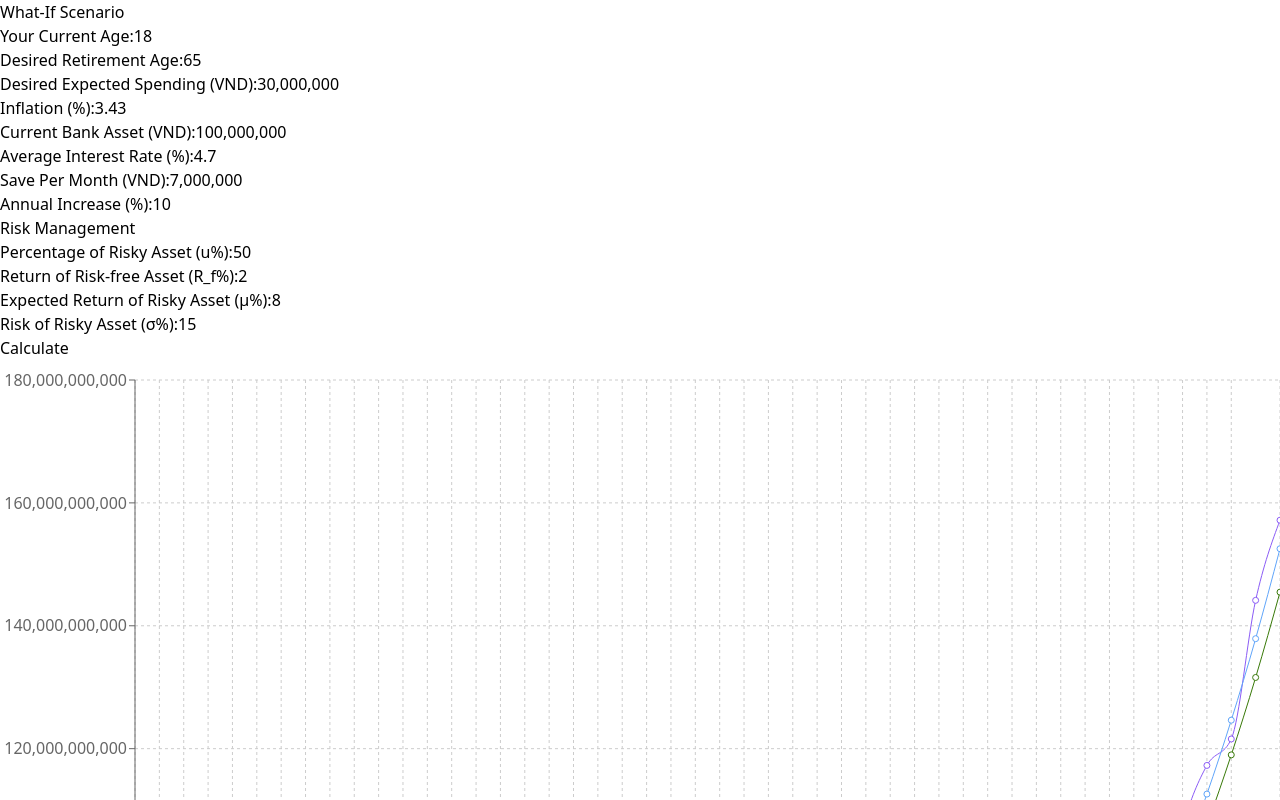
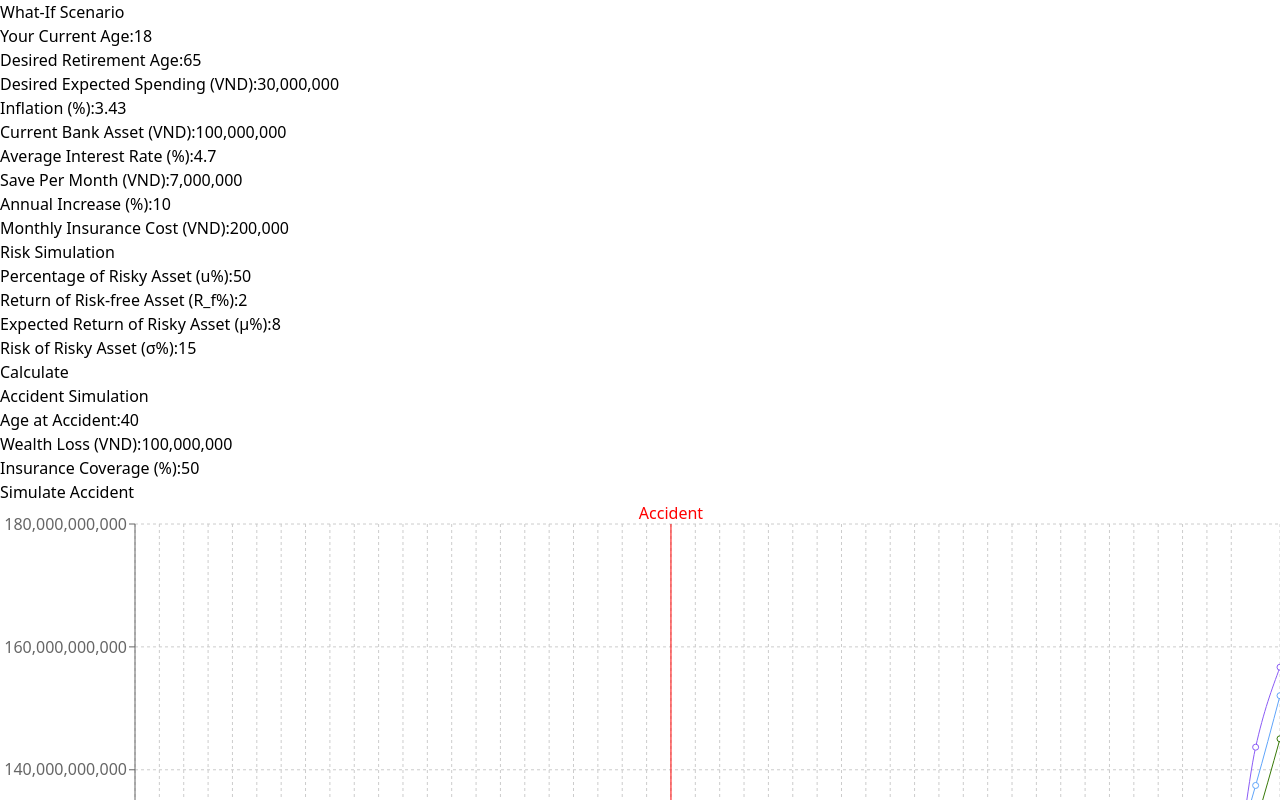
Before and after one commit to kuuhakuXzy/Financial_Website, a React (Vite) app: page / in a window 1280 px wide. Both pictures are taken after a click on the button "Calculate". Shown: the top 800 px of the page. Built offline with nearby package versions, Linux system fonts and the light colour scheme.

Commit message:
Add accident simulation

```diff
--- a/src/App.jsx
+++ b/src/App.jsx
@@ -1,5 +1,5 @@
 import React, { useState } from "react";
-import { LineChart, Line, XAxis, YAxis, CartesianGrid, Tooltip, Legend, ResponsiveContainer } from "recharts";
+import {LineChart, Line, XAxis, YAxis, CartesianGrid, Tooltip, Legend, ResponsiveContainer, ReferenceLine,} from "recharts";
 
 const App = () => {
   const [inputs, setInputs] = useState({
@@ -11,11 +11,16 @@ const App = () => {
     interestRate: 4.7,
     savePerMonth: 7000000,
     annualIncrease: 10,
+    insuranceCost: 200000,
 
     riskAllocation: 50,
     riskFreeReturn: 2,
     riskyReturn: 8,
     riskyRisk: 15,
+
+    accidentAge: 40,
+    wealthLoss: 100000000,
+    insuranceCoverage: 50,
   });
 
   const labels = {
@@ -25,20 +30,59 @@ const App = () => {
     inflationRate: "Inflation (%)",
     currentBankAsset: "Current Bank Asset (VND)",
     interestRate: "Average Interest Rate (%)",
-    numberOfStages: "Number of Stages",
     savePerMonth: "Save Per Month (VND)",
     annualIncrease: "Annual Increase (%)",
+    insuranceCost: "Monthly Insurance Cost (VND)",
+
     riskAllocation: "Percentage of Risky Asset (u%)",
     riskFreeReturn: "Return of Risk-free Asset (R_f%)",
     riskyReturn: "Expected Return of Risky Asset (μ%)",
     riskyRisk: "Risk of Risky Asset (σ%)",
+
+    accidentAge: "Age at Accident",
+    wealthLoss: "Wealth Loss (VND)",
+    insuranceCoverage: "Insurance Coverage (%)",
   };
 
+  const mainInputs = [
+    "currentAge",
+    "retirementAge",
+    "desiredSpending",
+    "inflationRate",
+    "currentBankAsset",
+    "interestRate",
+    "savePerMonth",
+    "annualIncrease",
+    "insuranceCost",
+    "riskAllocation",
+    "riskFreeReturn",
+    "riskyReturn",
+    "riskyRisk",
+  ];
+  const accidentInputs = ["accidentAge", "wealthLoss", "insuranceCoverage"];
+
+  // Store simulation data and results
+  const [chartData, setChartData] = useState([]);
+  const [baseChartData, setBaseChartData] = useState([]);
   const [result, setResult] = useState(null);
-  const [chartData, setChartData] = useState([]);
 
+  // Main simulation calculation (without accident conditions)
   const calculateFinancialFreedom = () => {
-    const { currentAge, retirementAge, desiredSpending, inflationRate, currentBankAsset, interestRate, savePerMonth, annualIncrease, riskFreeReturn, riskyReturn, riskyRisk, riskAllocation} = inputs;
+    const {
+      currentAge,
+      retirementAge,
+      desiredSpending,
+      inflationRate,
+      currentBankAsset,
+      interestRate,
+      savePerMonth,
+      annualIncrease,
+      insuranceCost,
+      riskFreeReturn,
+      riskyReturn,
+      riskyRisk,
+      riskAllocation,
+    } = inputs;
     const yearsToRetirement = retirementAge - currentAge;
 
     const IR = inflationRate / 100;
@@ -46,8 +90,7 @@ const App = () => {
     const AI = annualIncrease / 100;
     const withdrawalRate = 0.040805;
 
-
-    const RF = riskFreeReturn / 100; //Risk management
+    const RF = riskFreeReturn / 100;
     const RR = riskyReturn / 100;
     const sigma = riskyRisk / 100;
     const u = riskAllocation / 100;
@@ -62,7 +105,6 @@ const App = () => {
     let monthlySavings = savePerMonth;
     let data = [];
     let financialFreedomAge = null;
-
     let withoutRiskFinancialFreedomAge = null;
 
     const monthlyRate = AIR / 12;
@@ -71,31 +113,40 @@ const App = () => {
       let annualSavings = 0;
       for (let month = 1; month <= 12; month++) {
         annualSavings += monthlySavings;
-        // Box-Muller transform for normal distribution
+
+        // Deduct monthly insurance cost
+        fv_savings -= insuranceCost;
+        wr_savings -= insuranceCost;
+        expectedWealth -= insuranceCost;
+        lowerPercentileWealth -= insuranceCost;
+
+        // Generate a random return using Box-Muller
         const Z = Math.sqrt(-2 * Math.log(Math.random())) * Math.cos(2 * Math.PI * Math.random());
-
-        // Log-normal return calculation
-        const riskyReturn = Math.exp((RR - (Math.pow(sigma, 2) / 2)) / 12 + (sigma / Math.sqrt(12)) * Z) - 1;
-        const totalReturn = u * riskyReturn + (1 - u) * (Math.pow(1 + RF, 1 / 12) - 1);
+        const riskyReturnCalc = Math.exp((RR - sigma ** 2 / 2) / 12 + (sigma / Math.sqrt(12)) * Z) - 1;
+        const totalReturn = u * riskyReturnCalc + (1 - u) * (Math.pow(1 + RF, 1 / 12) - 1);
 
         fv_savings = fv_savings * (1 + totalReturn) + monthlySavings;
-
         wr_savings = wr_savings * (1 + monthlyRate) + monthlySavings;
-
-        // Calculate Expected Wealth [E(W)]
         expectedWealth = expectedWealth * (1 + (u * RR + (1 - u) * RF) / 12) + monthlySavings;
 
-        // Calculate Lower Percentile Wealth [Q(W)] - Conservative Estimate
         const downsideReturn = u * (RR - sigma) + (1 - u) * RF;
         lowerPercentileWealth = lowerPercentileWealth * (1 + downsideReturn / 12) + monthlySavings;
       }
-      monthlySavings *= (1 + AI);
-      data.push({ age, accumulatedWealth: fv_savings, requiredSavings: retirement_corpus, financialSavings: annualSavings, without_risk_assets: wr_savings, expectedWealth, lowerPercentileWealth });
+
+      monthlySavings *= 1 + AI;
+      data.push({
+        age,
+        accumulatedWealth: fv_savings,
+        requiredSavings: retirement_corpus,
+        financialSavings: annualSavings,
+        without_risk_assets: wr_savings,
+        expectedWealth,
+        lowerPercentileWealth,
+      });
 
       if (!financialFreedomAge && fv_savings >= retirement_corpus) {
         financialFreedomAge = age;
       }
-
       if (!withoutRiskFinancialFreedomAge && wr_savings >= retirement_corpus) {
         withoutRiskFinancialFreedomAge = age;
       }
@@ -108,8 +159,52 @@ const App = () => {
       total_assets: fv_savings.toLocaleString(),
       financialFreedomAge,
       withoutRiskFinancialFreedomAge,
+      accidentApplied: false,
     });
+    // Save the base simulation data
+    setBaseChartData(data);
     setChartData(data);
+  };
+
+  // Accident simulation: apply accident shock and update financial freedom ages
+  const simulateAccident = () => {
+    if (!baseChartData.length) return;
+    const { accidentAge, wealthLoss, insuranceCoverage } = inputs;
+    const shock = wealthLoss * (1 - insuranceCoverage / 100);
+
+    const accidentData = baseChartData.map((d) => {
+      if (d.age < accidentAge) {
+        return d;
+      } else {
+        return {
+          ...d,
+          accumulatedWealth: d.accumulatedWealth - shock,
+          without_risk_assets: d.without_risk_assets - shock,
+          expectedWealth: d.expectedWealth - shock,
+          lowerPercentileWealth: d.lowerPercentileWealth - shock,
+        };
+      }
+    });
+
+    // Recalculate financial freedom ages for accident simulation
+    let accidentFinancialFreedomAge = null;
+    let accidentWithoutRiskFinancialFreedomAge = null;
+    for (const d of accidentData) {
+      if (accidentFinancialFreedomAge === null && d.accumulatedWealth >= d.requiredSavings) {
+        accidentFinancialFreedomAge = d.age;
+      }
+      if (accidentWithoutRiskFinancialFreedomAge === null && d.without_risk_assets >= d.requiredSavings) {
+        accidentWithoutRiskFinancialFreedomAge = d.age;
+      }
+    }
+
+    setChartData(accidentData);
+    setResult((prevResult) => ({
+      ...prevResult,
+      financialFreedomAge: accidentFinancialFreedomAge,
+      withoutRiskFinancialFreedomAge: accidentWithoutRiskFinancialFreedomAge,
+      accidentApplied: true,
+    }));
   };
 
   const handleChange = (e) => {
@@ -125,15 +220,19 @@ const App = () => {
       <div className="flex w-full">
         <div className="bg-white text-black rounded-3xl p-6 shadow-lg w-1/6 mr-6">
           <h2 className="text-center font-bold text-xl mb-4">What-If Scenario</h2>
-          {Object.keys(inputs).map((key, index) => (
+
+          {/* Main Simulation Inputs */}
+          {mainInputs.map((key) => (
             <div key={key} className="mb-2">
-              {key === "riskAllocation" && <h3 className="text-center font-bold text-lg mb-2">Risk Management</h3>}
+              {key === "riskAllocation" && (
+                <h3 className="text-center font-bold text-lg mb-2">Risk Simulation</h3>
+              )}
               <label className="block text-sm font-medium">{labels[key]}:</label>
               <input
                 type="text"
                 name={key}
                 value={
-                  ["desiredSpending", "currentBankAsset", "savePerMonth"].includes(key)
+                  ["desiredSpending", "currentBankAsset", "savePerMonth", "insuranceCost"].includes(key)
                     ? formatNumber(inputs[key])
                     : inputs[key]
                 }
@@ -142,39 +241,119 @@ const App = () => {
               />
             </div>
           ))}
+          {/* Calculate button placed right after main simulation inputs */}
           <button onClick={calculateFinancialFreedom} className="bg-black text-white px-4 py-2 rounded mt-4 w-full">Calculate</button>
+
+          {/* Accident Simulation Section */}
+          <h3 className="text-center font-bold text-lg mt-6 mb-2">
+            Accident Simulation
+          </h3>
+          {accidentInputs.map((key) => (
+            <div key={key} className="mb-2">
+              <label className="block text-sm font-medium">{labels[key]}:</label>
+              <input
+                type="text"
+                name={key}
+                value={formatNumber(inputs[key])}
+                onChange={handleChange}
+                className="w-full border-b-2 border-gray-300 outline-none p-1 bg-transparent"
+              />
+            </div>
+          ))}
+          <button
+            onClick={simulateAccident}
+            className="bg-red-600 text-white px-4 py-2 rounded mt-4 w-full"
+          >
+            Simulate Accident
+          </button>
         </div>
 
-        <div className="bg-white p-6 rounded-3xl shadow-lg w-5/6 ">
+        <div className="bg-white p-6 rounded-3xl shadow-lg w-5/6">
           <ResponsiveContainer width="100%" height={1200}>
-            <LineChart data={chartData} margin={{ top: 20, right: 0, left: 75, bottom: 20 }}>
+            <LineChart
+              data={chartData}
+              margin={{ top: 20, right: 0, left: 75, bottom: 20 }}
+            >
               <CartesianGrid strokeDasharray="3 3" />
               <XAxis dataKey="age" />
-              <YAxis tickCount={10} domain={['auto', 'auto']} tickFormatter={(value) => value.toLocaleString()} />
+              <YAxis
+                tickCount={10}
+                domain={["auto", "auto"]}
+                tickFormatter={(value) => value.toLocaleString()}
+              />
               <Tooltip formatter={(value) => value.toLocaleString()} />
               <Legend />
-              <Line type="monotone" dataKey="accumulatedWealth" stroke="#8B5CF6" name="Accumulated Wealth" />
-              <Line type="monotone" dataKey="without_risk_assets" stroke="#387908" name="Without-risk Wealth" />
-              <Line type="monotone" dataKey="requiredSavings" stroke="#4dc94d" name="Required Savings" />
-              <Line type="monotone" dataKey="financialSavings" stroke="#FFD700" name="Financial Savings" />
-              <Line type="monotone" dataKey="expectedWealth" stroke="#60A5FA" name="E[W] (Expected Wealth)" />
-              <Line type="monotone" dataKey="lowerPercentileWealth" stroke="#FF0000" name="Q[W] (Lower Percentile Wealth)" />
-
+              <Line
+                type="monotone"
+                dataKey="accumulatedWealth"
+                stroke="#8B5CF6"
+                name="Accumulated Wealth"
+              />
+              <Line
+                type="monotone"
+                dataKey="without_risk_assets"
+                stroke="#387908"
+                name="Without-risk Wealth"
+              />
+              <Line
+                type="monotone"
+                dataKey="requiredSavings"
+                stroke="#4dc94d"
+                name="Required Savings"
+              />
+              <Line
+                type="monotone"
+                dataKey="financialSavings"
+                stroke="#FFD700"
+                name="Financial Savings"
+              />
+              <Line
+                type="monotone"
+                dataKey="expectedWealth"
+                stroke="#60A5FA"
+                name="E[W] (Expected Wealth)"
+              />
+              <Line
+                type="monotone"
+                dataKey="lowerPercentileWealth"
+                stroke="#FF0000"
+                name="Q[W] (Lower Percentile Wealth)"
+              />
+              <ReferenceLine
+                x={inputs.accidentAge}
+                stroke="red"
+                label={{ value: "Accident", position: "top", fill: "red" }}
+              />
             </LineChart>
           </ResponsiveContainer>
         </div>
       </div>
       {result && (
-      <div className="bg-white text-black p-4 rounded-3xl shadow-lg w-2/3 mt-6 text-center">
-        {result.financialFreedomAge ? (
-          <p className="font-bold">With risk, you will achieve Financial Freedom Point at age {result.financialFreedomAge}</p>) :
-          (<p className="font-bold">With risk, you will not achieve Financial Freedom Point at the desired age</p>)
-          }
-        {result.withoutRiskFinancialFreedomAge ? (
-          <p className="font-bold">Without risk, you will achieve Financial Freedom Point without risk at age {result.withoutRiskFinancialFreedomAge}</p>) :
-          (<p className="font-bold">Without risk, you will not achieve Financial Freedom Point without risk at the desired age</p>)
-          }
-      </div>
+        <div className="bg-white text-black p-4 rounded-3xl shadow-lg w-2/3 mt-6 text-center">
+          {result.accidentApplied ? (
+            <>
+              <p className="font-bold">
+                After accident, with risk, you will achieve Financial Freedom Point at age{" "}
+                {result.financialFreedomAge ? result.financialFreedomAge : "N/A"}
+              </p>
+              <p className="font-bold">
+                After accident, without risk, you will achieve Financial Freedom Point at age{" "}
+                {result.withoutRiskFinancialFreedomAge ? result.withoutRiskFinancialFreedomAge : "N/A"}
+              </p>
+            </>
+          ) : (
+            <>
+              <p className="font-bold">
+                With risk, you will achieve Financial Freedom Point at age{" "}
+                {result.financialFreedomAge ? result.financialFreedomAge : "N/A"}
+              </p>
+              <p className="font-bold">
+                Without risk, you will achieve Financial Freedom Point at age{" "}
+                {result.withoutRiskFinancialFreedomAge ? result.withoutRiskFinancialFreedomAge : "N/A"}
+              </p>
+            </>
+          )}
+        </div>
       )}
     </div>
   );
```
